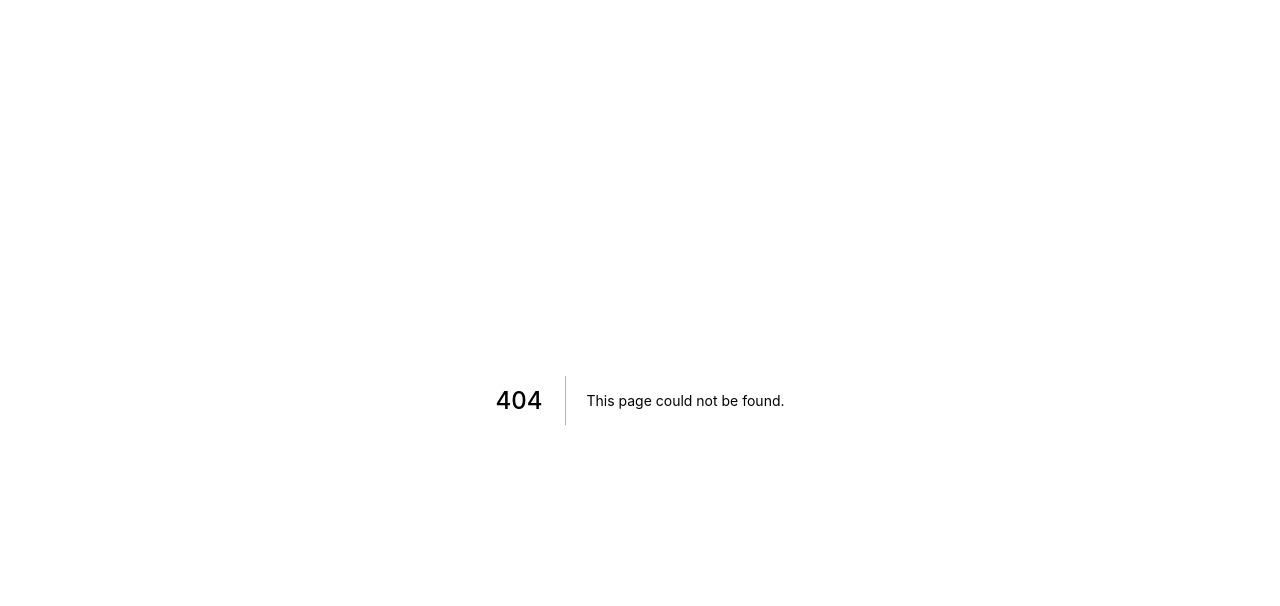
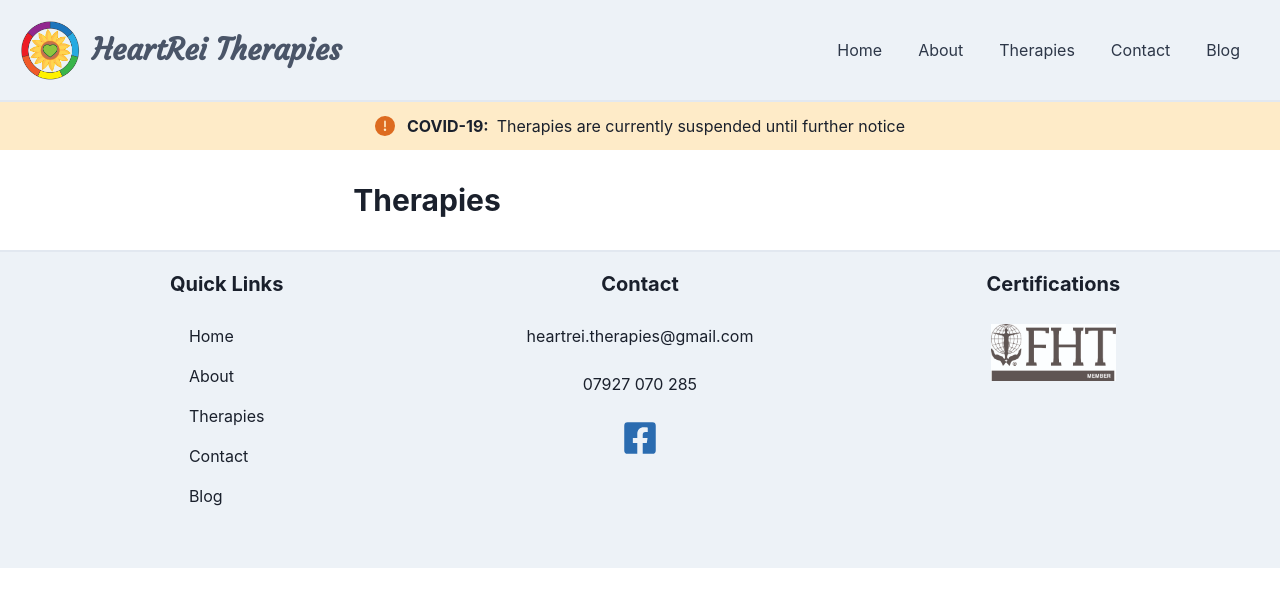
Before and after one commit to NickBlomberg/heartrei-v2, a Next.js app: page /therapies in a window 1280 px wide. Before the commit this address had no page. Shown: the top 606 px of the page. Built offline with nearby package versions, Linux system fonts and the light colour scheme; a web font is replaced by a local one.

Commit message:
Add skeletons for remaining pages

```diff
--- /dev/null
+++ b/pages/therapies.jsx
@@ -0,0 +1,15 @@
+import { Container, Heading } from '@chakra-ui/react'
+
+import Layout from '@/components/Layout'
+
+export default function TherapiesPage() {
+  return (
+    <Layout>
+      <Container my={8}>
+        <Heading as="h2" size="lg">
+          Therapies
+        </Heading>
+      </Container>
+    </Layout>
+  )
+}
```
Also changed, not shown: pages/about.jsx (added, +15 -0 lines), pages/blog.jsx (added, +15 -0 lines).
